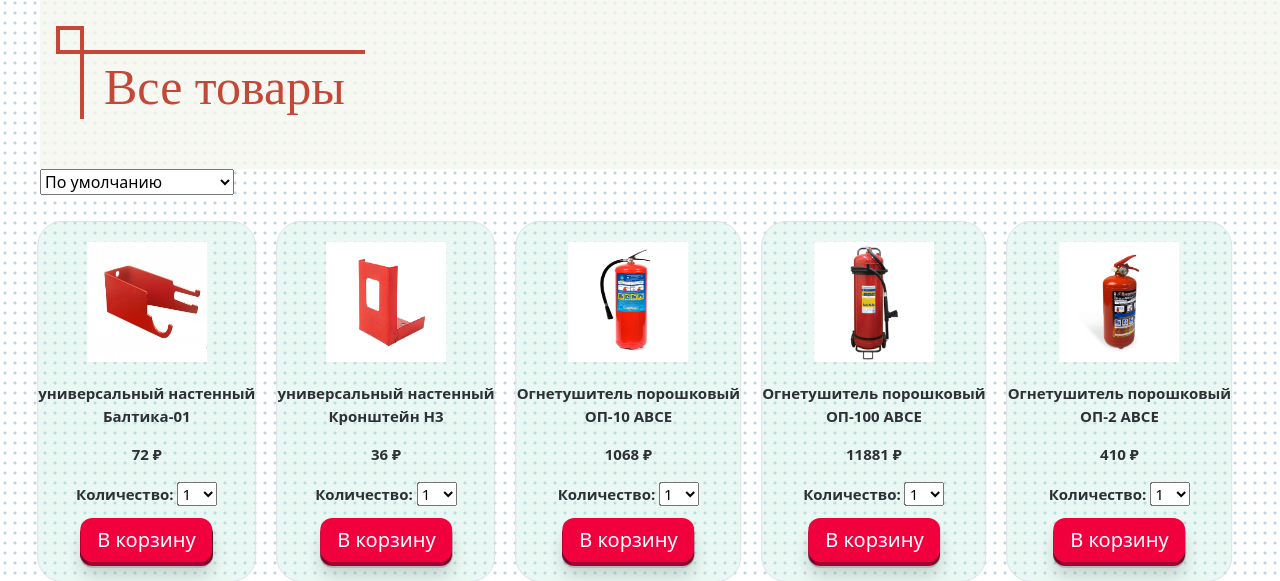
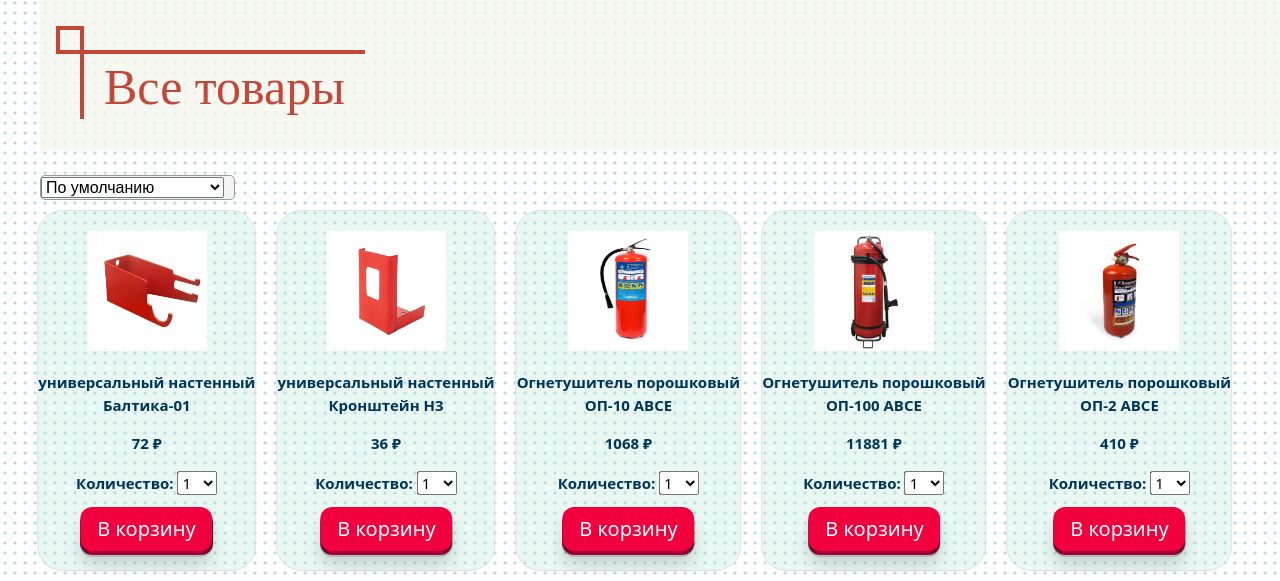
Before and after one commit to Aleksey1832/aleksey_shop, a Django app: page / in a window 1280 px wide. Shown: the part 72-653 px from the top of the page. Run offline with Django 5.2, Linux system fonts and the light colour scheme; data comes from the database, SQL or seed files in the repository.

Commit message:
10.11.24 style

```diff
--- a/shop/static/css/style_base.css
+++ b/shop/static/css/style_base.css
@@ -95,13 +95,18 @@
 
 /* подвал общий*/
 footer {
-  right: 0;
-  bottom: 0;
+  position: page; /* Подвал как приклеенный */
+  bottom: 0; /* Фиксация снизу */
+  left: 0; /* К началу слева */
+  right: 0; /* Без отступов справа */
+  height: 300px; /* Задаем высоту */
+  /*right: 0;*/
+  /*bottom: 0;*/
   width: 100%;
   font-size: 19px;
   font-weight: bold;
   color: #1e1e23;
-  margin-top: 100px;
+  margin-top: 200px;
   background-color: rgb(244, 247, 238, 0.8);
   font-family: "Times New Roman", serif;
 }
--- a/shop/static/css/style_shop_list.css
+++ b/shop/static/css/style_shop_list.css
@@ -16,6 +16,7 @@
   background-color: rgb(244, 247, 238, 0.8);
   padding: 50px 40px;
   text-align: left;
+  height: 150px;
 }
 .four h1 {
   font-family: 'Merriweather', serif;
@@ -50,6 +51,18 @@
   }
 }
 
+/* стили для выпадающего меню сортировки */
+.sort_form{
+  margin-top: 25px;
+  font-family: 'Exo 2', sans-serif;
+  width: 195px;
+  height: 25px;
+  border: 1px solid #999999;
+  font-size: 16px;
+  background-color: #f3f3f3;
+  border-radius: 5px;
+}
+
 /* для list вывод img и текста с низу */
 .gallery {
   display: flex;
@@ -66,6 +79,10 @@
   margin: 20px;
 }
 
+.gallery img:hover {
+  border: 1px #888787 solid;
+}
+
 .border {
   border: 1px #00B344 solid;
   margin:10px 10px;
@@ -76,12 +93,15 @@
 /* для list вывод текста с низу по картинками */
 .item,
 .item a,
-.item a:active,
-.item a:hover {
-  color: #2e3034;
+.item a:active {
   font-size: 15px;
   font-weight: 700;
   text-decoration: none;
+  color: #003559;
+}
+.item a:hover {
+  color: #0946e3;
+
 }
 
 /* для кнопки "В КОРЗИНУ" */
--- a/shop/static/css/style_shop_price_list.css
+++ b/shop/static/css/style_shop_price_list.css
@@ -7,7 +7,7 @@
   color: #003559;
 }
 
-/* стили для таблицы */
+/* стили для отображения таблицы */
 .price_list_style {
   font-family: 'Exo 2', sans-serif;
   width: 700px;
@@ -60,6 +60,7 @@
 
 /* стили для кнопки в таблице */
 .button_pay {
+  vertical-align: center;
   display: inline-block;
   box-sizing: border-box;
   padding: 0 12px;
@@ -79,7 +80,6 @@
   user-select: none;
   appearance: none;
   touch-action: manipulation;
-	vertical-align: center;
   transition: box-shadow 0.5s;
 }
 .button_pay:focus-visible {
--- a/shop/templates/shop/product/list.html
+++ b/shop/templates/shop/product/list.html
@@ -15,7 +15,7 @@
     </div>
 
     <!-- Сортировка товаров -->
-    <form method="POST" id="sortForm">
+    <form method="POST" id="sortForm" class="sort_form">
       {% csrf_token %}
       {{ sort_form.as_p }}
     </form>
@@ -32,7 +32,9 @@
         <div class="border">
 
           <a href="{{ product.get_absolute_url }}">
-            <img src="{% if product.image %}{{ product.image.url }}{% else %}{% static "images/no_image.png" %}{% endif %}" alt="{{ product.name }}" title="Посмотреть подробности">
+            <img
+              src="{% if product.image %}{{ product.image.url }}{% else %}{% static "images/no_image.png" %}{% endif %}"
+              alt="{{ product.name }}" title="Посмотреть подробности">
           </a>
 
           <div class="item">
@@ -52,9 +54,9 @@
             </form>
           </div>
         </div>
-        {% endfor %}
+      {% endfor %}
     </div>
-  <a class="return_back" href="#top">Вернуться в начало</a>
+    <a class="return_back" href="#top">Вернуться в начало</a>
   </div>
 
 {% endblock %}
```
Lines whose indentation alone changed are shown as unchanged.
